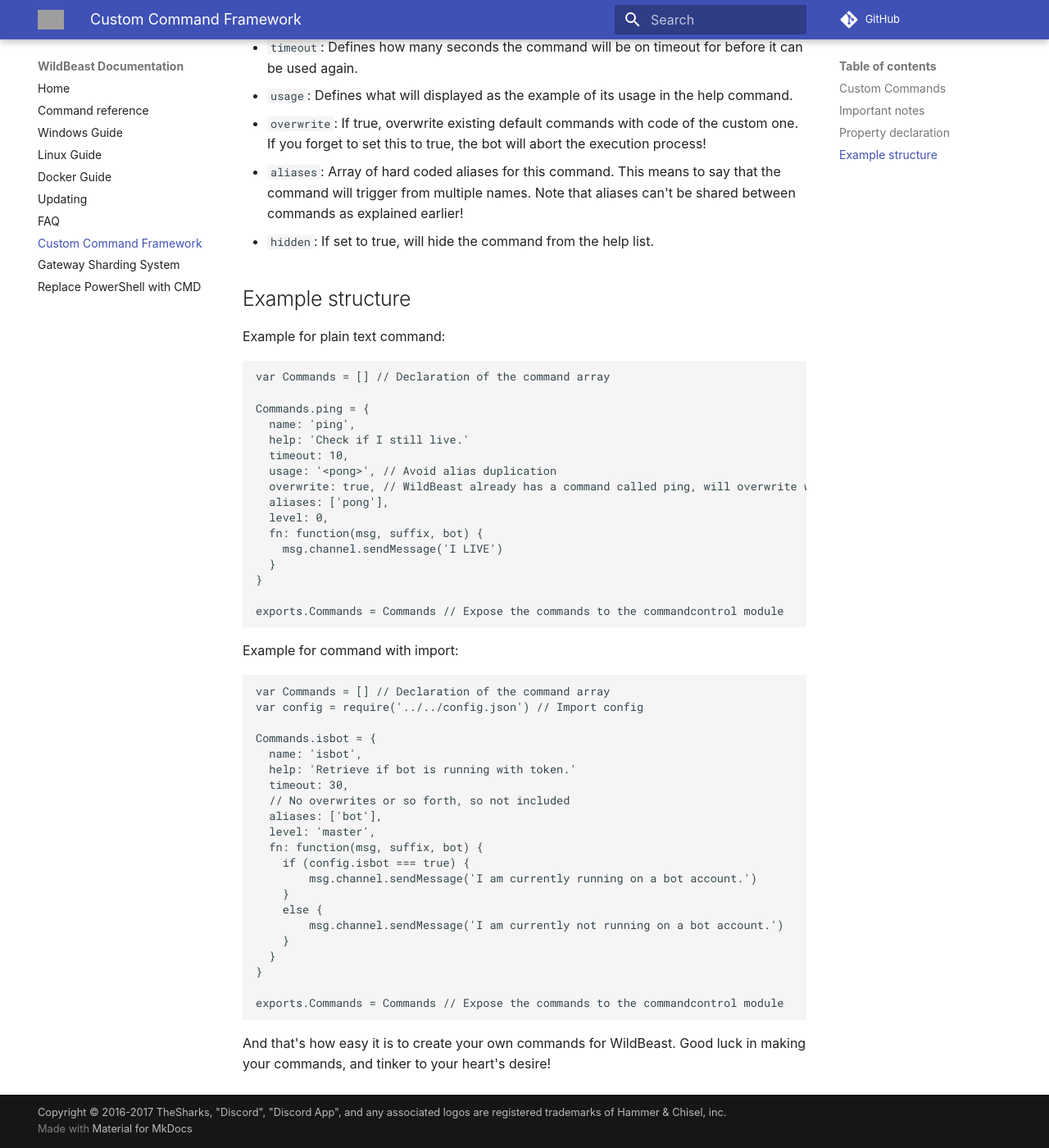
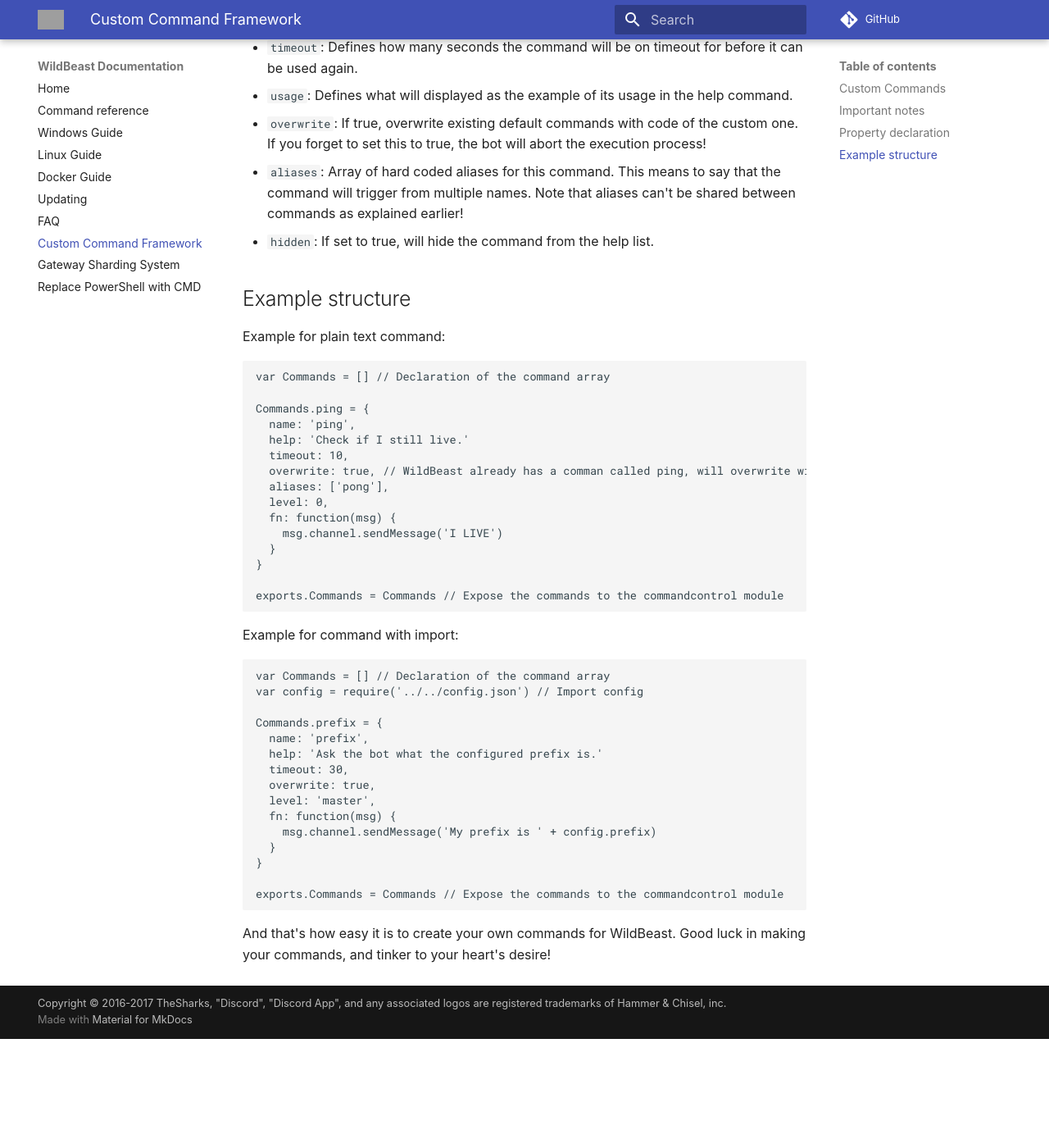
Before and after one commit to TheSharks/WildBeastDocs, an MkDocs documentation site: the page built from docs/custom_commands.md, in a window 1280 px wide and 1400 px high, scrolled down 1377 px. Shown: the whole window at 82% size. Built offline with MkDocs 1.6.1 and Material for MkDocs 9.7.7, drawn with Linux system fonts in a browser that asks for light colours; some web fonts are replaced; comment, search, counter and statistics services are not loaded; old or Windows-style settings are respelled for this version of MkDocs; after the commit the page ends 2644 px from its top, so only the background shows below that; grey boxes are pictures that could not be loaded.

```diff
--- a/docs/custom_commands.md
+++ b/docs/custom_commands.md
@@ -48,11 +48,10 @@ Commands.ping = {
   name: 'ping',
   help: 'Check if I still live.'
   timeout: 10,
-  usage: '<pong>', // Avoid alias duplication
-  overwrite: true, // WildBeast already has a command called ping, will overwrite with this
+  overwrite: true, // WildBeast already has a comman called ping, will overwrite with this
   aliases: ['pong'],
   level: 0,
-  fn: function(msg, suffix, bot) {
+  fn: function(msg) {
     msg.channel.sendMessage('I LIVE')
   }
 }
@@ -66,20 +65,14 @@ Example for command with import:
 var Commands = [] // Declaration of the command array
 var config = require('../../config.json') // Import config
 
-Commands.isbot = {
-  name: 'isbot',
-  help: 'Retrieve if bot is running with token.'
+Commands.prefix = {
+  name: 'prefix',
+  help: 'Ask the bot what the configured prefix is.'
   timeout: 30,
-  // No overwrites or so forth, so not included
-  aliases: ['bot'],
+  overwrite: true,
   level: 'master',
-  fn: function(msg, suffix, bot) {
-  	if (config.isbot === true) {
-    	msg.channel.sendMessage('I am currently running on a bot account.')
-	}
-	else {
-		msg.channel.sendMessage('I am currently not running on a bot account.')
-	}
+  fn: function(msg) {
+  	msg.channel.sendMessage('My prefix is ' + config.prefix)
   }
 }
 
```
Also changed, not shown: docs/install_docker.md (+10 -8 lines), docs/install_linux.md (+10 -8 lines), docs/install_windows.md (+24 -339 lines).
